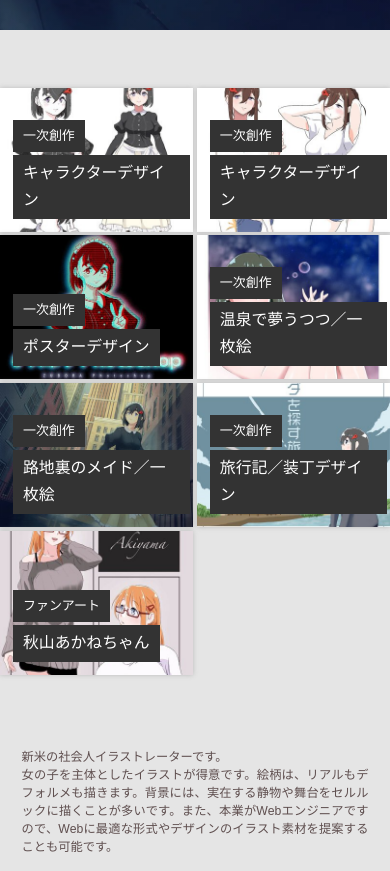
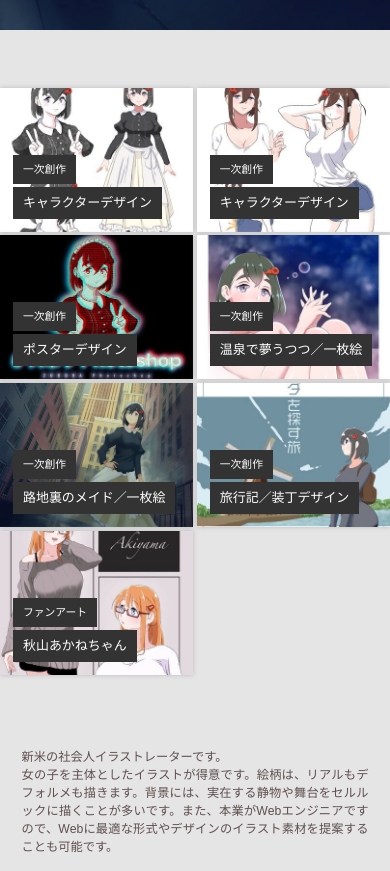
Before and after one commit to Hirosaji/my-portfolio, a website: page public/index.html in a window 390 px wide. Shown: the part 856-1727 px from the top of the page. Drawn offline with nearby package versions, Linux system fonts and the light colour scheme; files that its build step writes are made by us from their sources; a web font is replaced by a local one.

Commit message:
fix for mobile caption

```diff
--- a/public/sass/layout/_main-section.scss
+++ b/public/sass/layout/_main-section.scss
@@ -259,9 +259,17 @@
     }
     .image_caption__type {
         font-size: 1.8rem;
+
+        @media only screen and (max-width: 600px) {
+            font-size: 1.5rem;
+        }
     }
     .image_caption__title {
         font-size: 2.2rem;
+
+        @media only screen and (max-width: 600px) {
+            font-size: 1.8rem;
+        }
     }
 }
 
```
